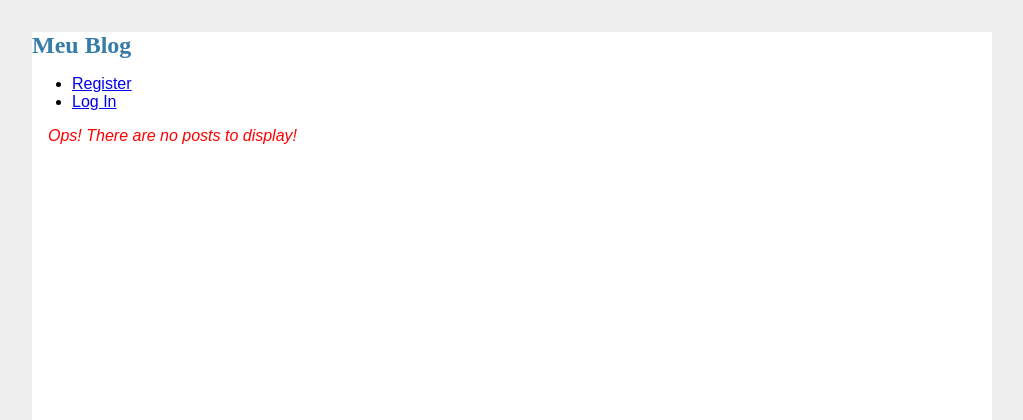
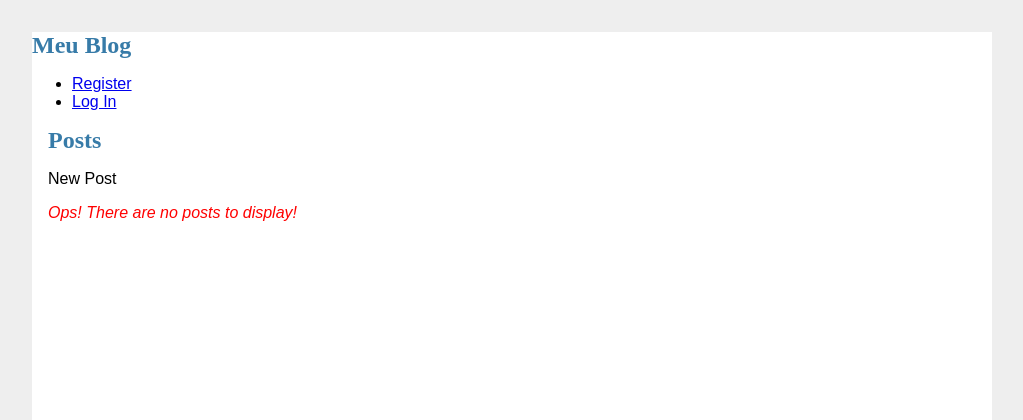
Before and after one commit to CoderPena/AulaBlog, a Flask app: page / in a window 1280 px wide. Shown: the top 420 px of the page, without its empty margins (128-1151 px from the left). Run offline with Flask 2, Linux system fonts and the light colour scheme; data that the repository does not hold is empty.

Commit message:
AULA 6 - Mais um commit

```diff
--- a/templates/index.html
+++ b/templates/index.html
@@ -1,6 +1,11 @@
 {% extends "base.html" %}
 
 {%block title %} Página Inicial {% endblock %}
+
+{% block header %}
+    <h1> Posts </h1>
+    <a class="action" hef="{{ url_for('create')}}"> New Post </a>
+{% endblock %}
 
 {% block content %}
 {% for post in posts %}
```
